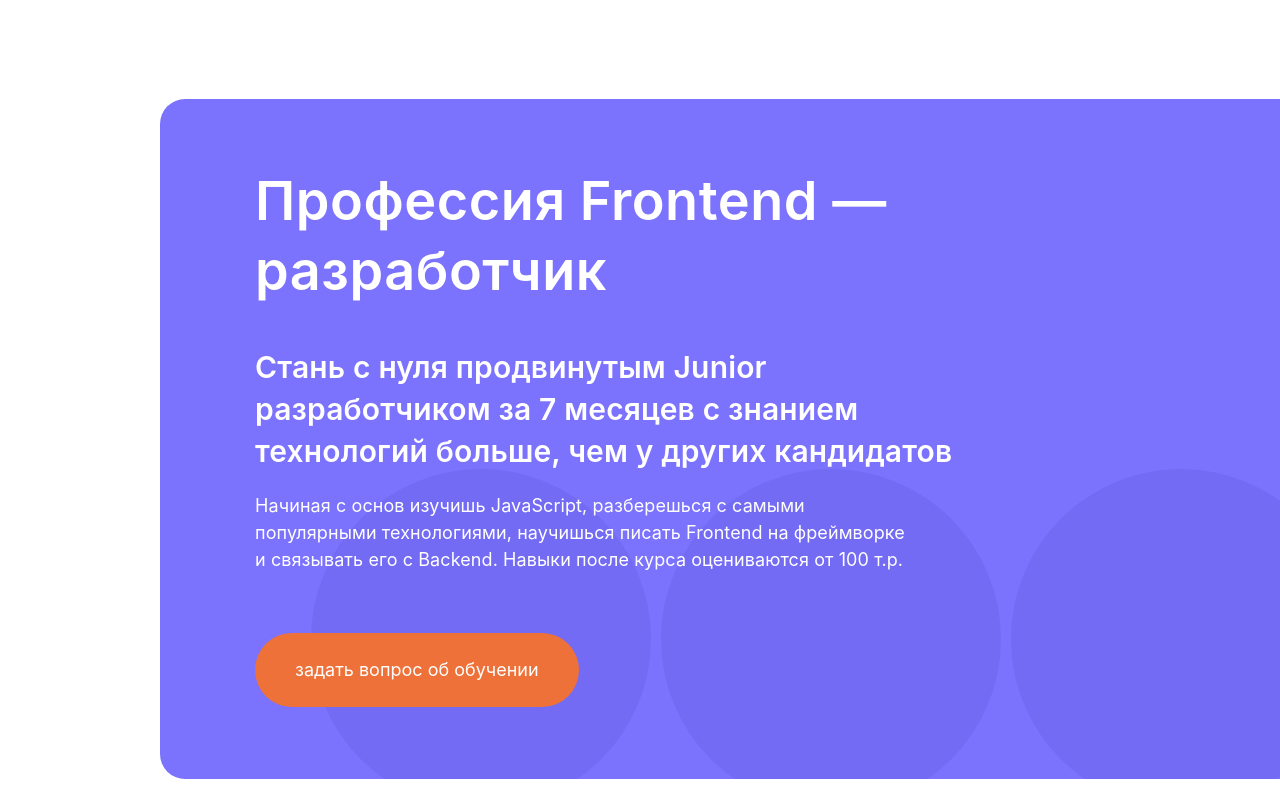
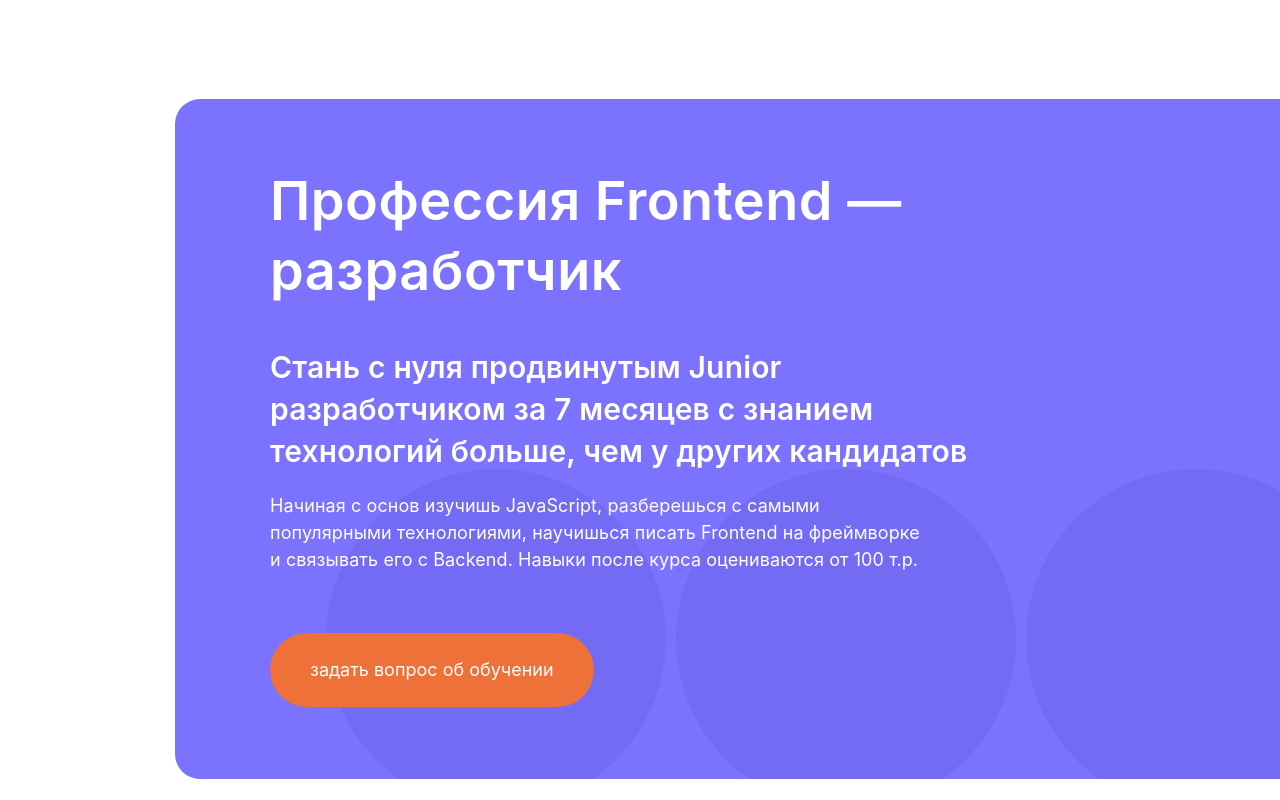
Before and after one commit to SergeyBerez/test, a React (Create React App) app: page / in a window 1280 px wide. Built offline with nearby package versions, Linux system fonts and the light colour scheme.

Commit message:
refactor padding

```diff
--- a/src/index.css
+++ b/src/index.css
@@ -24,7 +24,7 @@ code {
 .header {
   max-width: 1920px;
   max-height: 960px;
-  padding-left: 160px;
+  padding-left: 175px;
   padding-top: 99px;
   overflow: hidden;
 }
@@ -32,6 +32,7 @@ code {
   position: relative;
   width: 1760px;
   height: 680px;
+
   border-radius: 25px;
   background-color: #7b72fe;
 }
```
